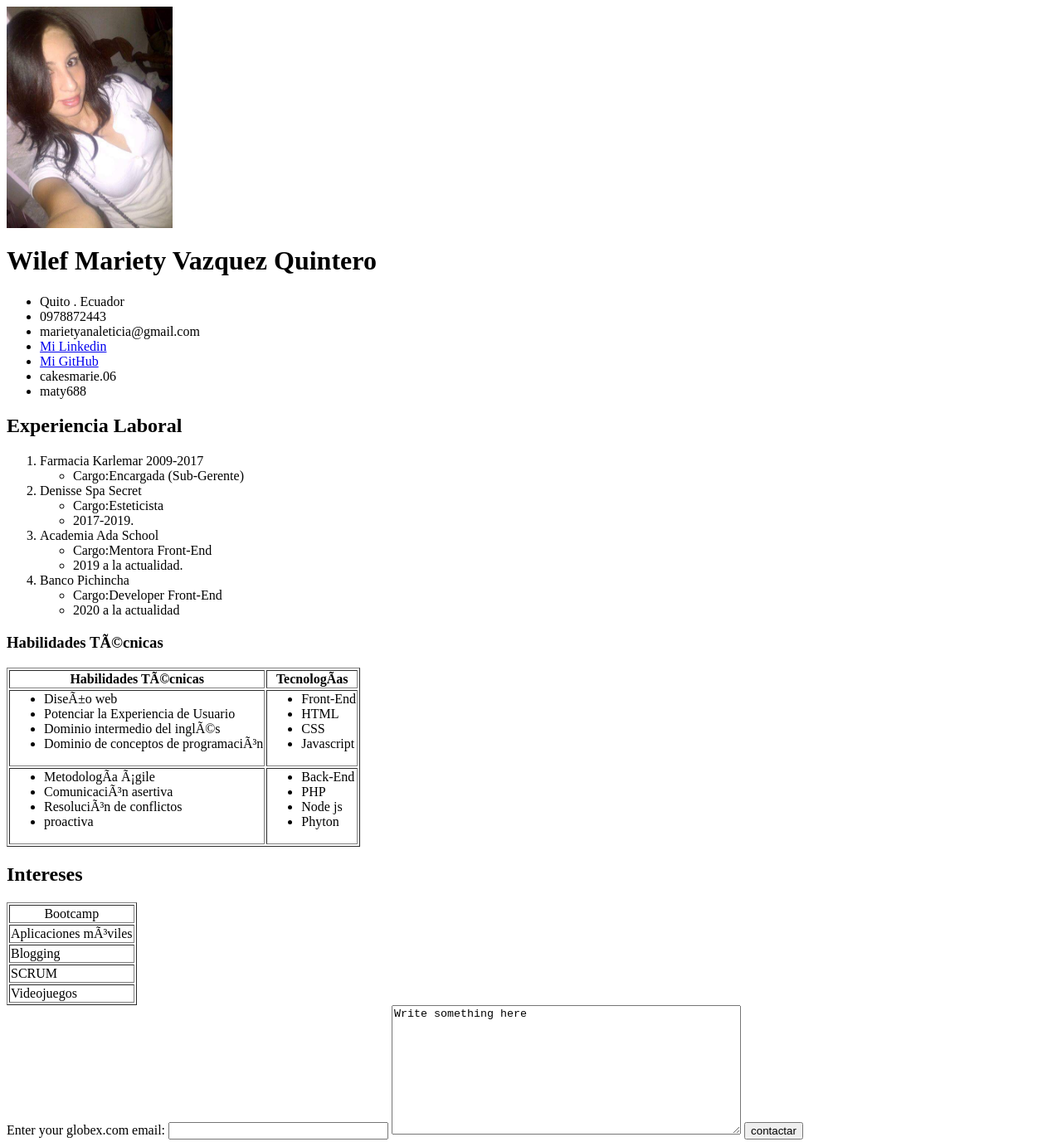
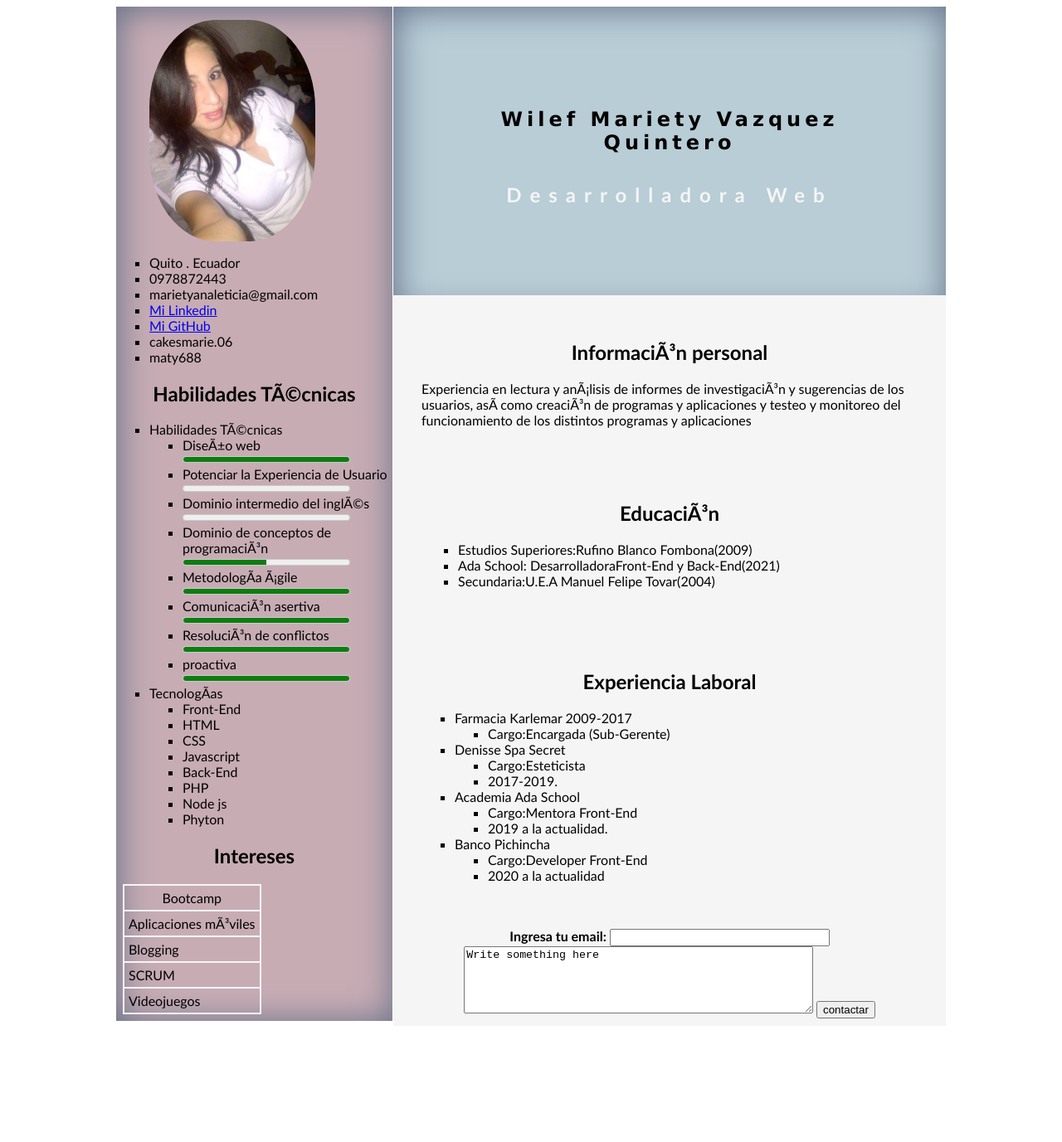
Before and after one commit to Marie688/my-cv, a plain HTML site: page index.html in a window 1280 px wide. Shown: the whole page at 83% size. After the commit the page ends 1237 px from the top, so only its background shows below. Drawn offline with Linux system fonts and the light colour scheme.

Commit message:
hice cambios y agregue estilos

```diff
--- a/index.html
+++ b/index.html
@@ -5,34 +5,125 @@
     <meta http-equiv="X-UA-Compatible" content="IE=edge" />
     <meta name="viewport" content="width=device-width, initial-scale=1.0" />
     <title>cv Mariety Vazquez</title>
+    <link href="style.css" rel="stylesheet" type="text/css" />
   </head>
   <body>
-    <header>
-      <img width="200px" alt="foto perfil" src="img/fotodecv.jpeg"/>
-      <h1>Wilef Mariety Vazquez Quintero</h1>
-    </header>
-    <main>
-      <div class="contenedor">
-        <section class="informacion general">
+     <div class="contenedor">
+     <aside>
+      <figure>
+      <img width="200px" alt="foto perfil"
+      src="img/fotodecv.jpeg"/>
+
+      </figure>
+
+
+        <section class="informacion-general">
           <ul>
             <li class="icon-home">Quito . Ecuador</li>
             <li class="icon-mobile">0978872443</li>
-            <li class="icon-envelop">marietyanaleticia@gmail.com</li>
+            <li class="iconenvelop">
+              marietyanaleticia@gmail.com</li>
             <li class="icon-linkedin">
               <a
-                href="https://www.linkedin.com/in/wilef-mariety-vazquez-quintero-423664227"
-                >Mi Linkedin</a
-              >
+              href="https://www.linkedin.com/in/wilef-
+              mariety-vazquez-quintero-423664227"
+                >Mi Linkedin</a>
               <li class="icon-github">
-              <a href="https://github.com/Marie688">Mi GitHub</a>
+              <a href="https://github.com/Marie688">Mi
+               GitHub</a>
             </li>
             </li>
-            <li class="icon-instagram">cakesmarie.06</li>
+            <li class="icon-
+                 instagram">cakesmarie.06</li>
             <li class="icon-twitter">maty688</li>
 
           </ul>
         </section>
-        <section class="experiencia profesional">
+
+        <section class="habilidades">
+          <h2>Habilidades Técnicas</h2>
+
+            <ol>
+              <li>Habilidades Técnicas</li>
+
+               <ul>
+                <li>Diseño web
+                  <meter value="90" min=>"0" max="100"></meter></li>                <li>Potenciar la Experiencia de Usuario
+                  <meter value="" min="100" max="100"></meter></li>
+                 <li>Dominio intermedio del inglés
+                  <meter value="70" min="80" max="100"></meter></li>
+                 <li>Dominio de conceptos de programación
+                    <meter value="90" min="80" max="100"></meter>
+                  </li>
+                 <li>Metodología ágile
+                 <meter value="90" min=>"0" max="100"></meter></li>
+                  <li>Comunicación asertiva
+                  <meter value="100" min=>"0" max="100"></meter></li>
+                  <li>Resolución de conflictos
+                  <meter value="90" min=>"0" max="100"></meter></li>
+                  <li>proactiva
+                  <meter value="100" min=>"0" max="100"></meter></li>
+               </ul>
+              <li>Tecnologías</li>
+                <ul>
+                  <li>Front-End</li>
+                  <li>HTML</li>
+                  <li>CSS</li>
+                  <li>Javascript</li>
+                    <li>Back-End</li>
+                  <li>PHP</li>
+                  <li>Node js</li>
+                  <li>Phyton</li>
+                </ul>
+
+        </section>
+
+        <section class="intereses">
+          <h2>Intereses</h2>
+          <table border="1">
+            <tr style="text-align: center">
+              <td>Bootcamp</td>
+            </tr>
+            <tr>
+              <td>Aplicaciones móviles</td>
+            </tr>
+            <tr>
+              <td>Blogging</td>
+            </tr>
+            <tr>
+              <td>SCRUM</td>
+            </tr>
+            <tr>
+              <td>Videojuegos</td>
+            </tr>
+          </table>
+
+        </section>
+        </aside>
+      <main>
+        <section class="grande" >
+          <h1>Wilef Mariety Vazquez Quintero</h1>
+          <h2>Desarrolladora Web</h2>
+        </section>
+        <section class="informacion-personal">
+          <h2> Información personal</h2>
+          <p>Experiencia en lectura y análisis de informes de
+            investigación y sugerencias de los usuarios, así como
+            creación de programas y aplicaciones y testeo y
+            monitoreo del funcionamiento de los distintos programas
+            y aplicaciones</p>
+
+        </section>
+        <section class="academia">
+          <h2>Educación</h2>
+          <ul>
+            <li>Estudios Superiores:Rufino Blanco Fombona(2009)</li>
+            <li>Ada School: DesarrolladoraFront-End y
+                Back-End(2021)</li>
+            <li>Secundaria:U.E.A Manuel Felipe Tovar(2004)</li>
+          </ul>
+        </section>
+        <section class="experiencia-profesional">
           <h2>Experiencia Laboral</h2>
           <ol>
             <li>Farmacia Karlemar 2009-2017</li>
@@ -56,87 +147,22 @@
             </ul>
           </ol>
         </section>
-        <section class="habilidades">
-          <h3>Habilidades Técnicas</h3>
-          <table border="1">
-            <tr style="text-align: center">
-              <td><b>Habilidades Técnicas</b></td>
-              <td><b>Tecnologías</b></td>
-            </tr>
-            <tr>
-              <td>
-                <ul>
-                  <li>Diseño web</li>
-                  <li>Potenciar la Experiencia de Usuario</li>
-                  <li>Dominio intermedio del inglés</li>
-                  <li>Dominio de conceptos de programación</li>
-                </ul>
-              </td>
-              <td>
-                <ul>
-                  <li>Front-End</li>
-                  <li>HTML</li>
-                  <li>CSS</li>
-                  <li>Javascript</li>
-                </ul>
-              </td>
-            </tr>
-            <tr>
-              <td>
-                <ul>
-                  <li>Metodología ágile</li>
-                  <li>Comunicación asertiva</li>
-                  <li>Resolución de conflictos</li>
-                  <li>proactiva</li>
-                </ul>
-              </td>
-              <td>
-                <ul>
-                  <li>Back-End</li>
-                  <li>PHP</li>
-                  <li>Node js</li>
-                  <li>Phyton</li>
-                </ul>
-              </td>
-            </tr>
-          </table>
-        </section>
-        <section class="intereses">
-          <h2>Intereses</h2>
-          <table border="1">
-            <tr style="text-align: center">
-              <td>Bootcamp</td>
-            </tr>
-            <tr>
-              <td>Aplicaciones móviles</td>
-            </tr>
-            <tr>
-              <td>Blogging</td>
-            </tr>
-            <tr>
-              <td>SCRUM</td>
-            </tr>
-            <tr>
-              <td>Videojuegos</td>
-            </tr>
-          </table>
-        </section>
-        <section class="campo de tarea">
-          <label for="email">Enter your globex.com email:</label>
+        <section class="campo-de-tarea">
+          <label for="email">Ingresa tu email:</label>
 
           <input
             type="email"
             id="email"
-            pattern=".+@globex\.com"
+
             size="30"
             required
           />
-          <textarea name="textarea" rows="10" cols="50">
+          <textarea name="textarea" rows="5" cols="50">
 Write something here</textarea
           >
           <button class="favorite styled" type="button">contactar</button>
         </section>
-      </div>
     </main>
+    </div>
   </body>
 </html>
--- /dev/null
+++ b/style.css
@@ -0,0 +1,102 @@
+body {
+  display: flex;
+  justify-content: center;
+}
+.contenedor {
+  width: 1000px;
+}
+aside{
+  background:#c7acb4;
+  box-shadow: 2px 2px 40px 1px #647087 inset;
+  float: left;
+  width: 33.3%;
+
+}
+aside *{
+
+font-family: 'Trebuchet MS', 'Lucida Sans Unicode', 'Lucida Grande', 'Lucida Sans', Arial, sans-serif
+}
+img {
+  text-align: center;
+  border-radius: 40%;
+  width: 200px;
+}
+
+meter{
+  display:block;
+  width:80%;
+
+
+}
+
+.intereses{
+  text-align: center;
+}
+
+main {
+  float: right;
+  width: 66.6%;
+  height: 100%;
+  font-family:  'Trebuchet MS', 'Lucida Sans Unicode', 'Lucida Grande', 'Lucida Sans', Arial, sans-serif;
+}
+
+.grande{
+  background:#b8cdd6;
+  box-shadow: 2px 2px 40px 1px #647087 inset;
+  margin: 0;
+  padding: 16%;
+}
+.grande h2{
+  color:whitesmoke;
+  font-family:'Lucida Sans', 'Lucida Sans Regular', 'Lucida Grande', 'Lucida Sans Unicode', Geneva, Verdana, sans-serif
+  border-top:2px solid whitesmoke;
+  letter-spacing:10px;
+}
+h1 {
+  margin: 0;
+  text-align: center;
+  letter-spacing:5px;
+  padding: 15px;
+  font-family:'Lucida Sans', 'Lucida Sans Regular', 'Lucida Grande', 'Lucida Sans Unicode', Geneva, Verdana, sans-serif
+}
+h2{
+  text-align: center;
+  font-family:  'Trebuchet MS', 'Lucida Sans Unicode', 'Lucida Grande', 'Lucida Sans', Arial, sans-serif
+}
+.informacion-personal{
+  background: whitesmoke;
+  margin-top:-20px;
+  padding: 34px;
+}
+.academia{
+ background:whitesmoke;
+ margin-top:-20px;
+ padding: 38px;
+}
+.experiencia-profesional{
+  background: whitesmoke;
+  margin-top:-10px;
+  padding: 34px;
+
+}
+.campo-de-tarea{
+ background: whitesmoke;
+ margin-top:-5px;
+ padding: 9px;
+text-align: center;
+font-weight:bold;
+}
+
+table {
+  border: 2px solid whitesmoke;
+  margin: 8px;
+  border-collapse: collapse;
+}
+table th, td{
+  border: 2px solid whitesmoke;
+  padding: 5px;
+}
+
+li{
+  list-style-type: square;
+}
```
